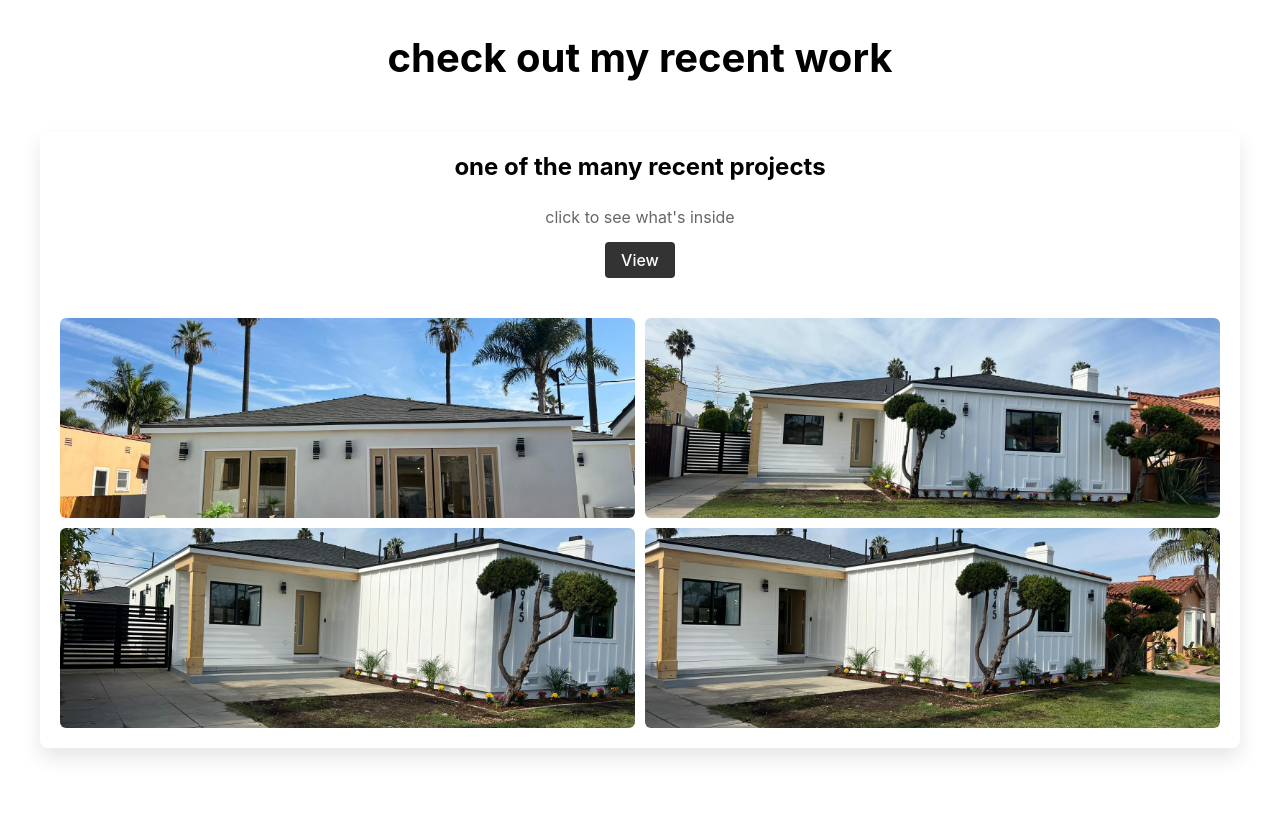
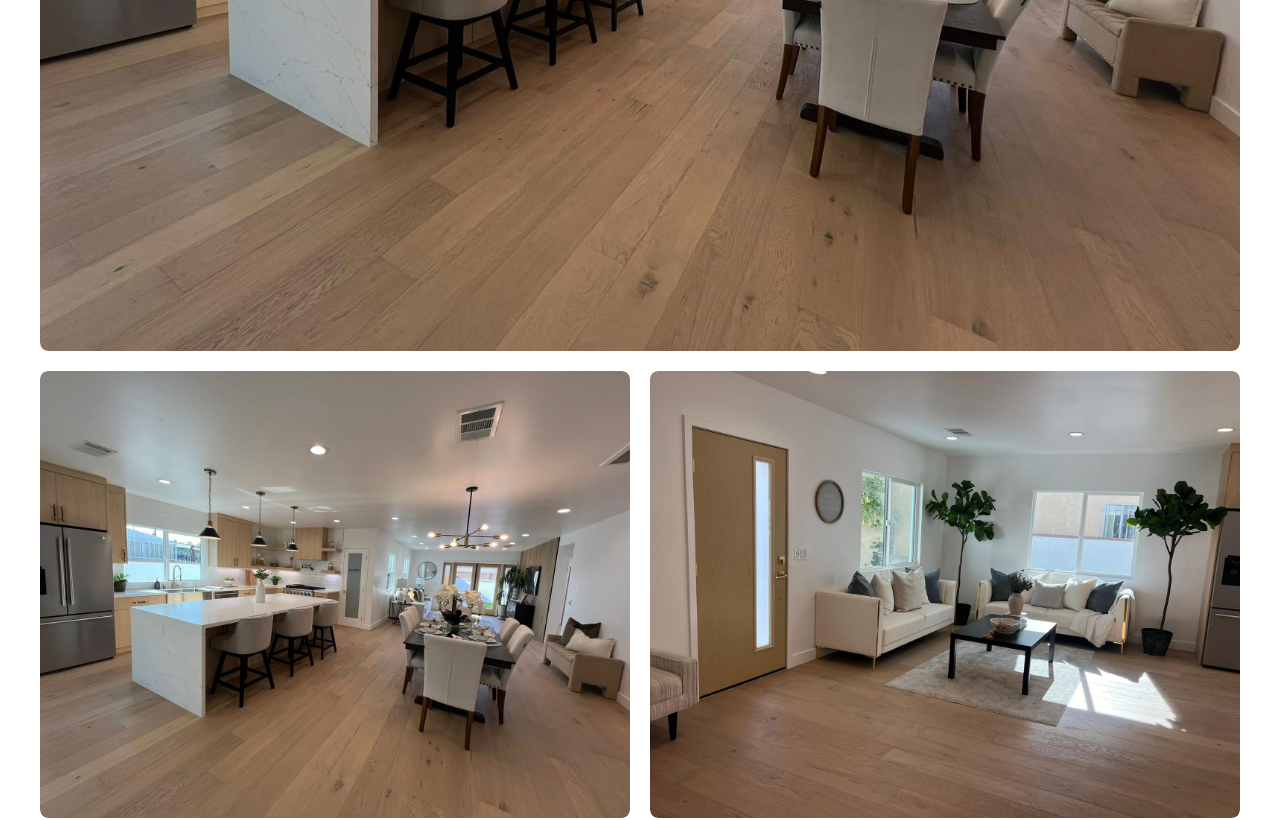
Before and after one commit to BahaMustafa/Design, a React (Create React App) app: page /#/project-details in a window 1280 px wide. Shown: the part 880-1700 px from the top of the page. Built offline with nearby package versions, Linux system fonts and the light colour scheme.

Commit message:
project images added

```diff
--- a/src/App.js
+++ b/src/App.js
@@ -1,5 +1,5 @@
 import React from 'react';
-import { BrowserRouter as Router, Routes, Route } from 'react-router-dom';
+import { HashRouter as Router, Routes, Route } from 'react-router-dom';
 import Hero from './components/Hero';
 import Portfolio from './components/Portfolio';
 import Contact from './components/Contact';
--- a/src/components/Portfolio.js
+++ b/src/components/Portfolio.js
@@ -31,20 +31,20 @@ function Portfolio() {
           <div className="project-info">
             <h3>one of the many recent projects</h3>
             <p>click to see what's inside</p>
-            <a href="/project-details" className="view-project">View</a>
+            <a href="#/project-details" className="view-project">View</a>
           </div>
           <div className="project-images-grid">
             <div className="project-image">
-              <img src={`${process.env.PUBLIC_URL}/images/52f730aa-4f5c-41a1-aef4-e33d1e75f931.jpg`} alt="Modern Residential Design" />
+              <img src={`./images/52f730aa-4f5c-41a1-aef4-e33d1e75f931.jpg`} alt="Modern Residential Design" />
             </div>
             <div className="project-image">
-              <img src={`${process.env.PUBLIC_URL}/images/6e0fc1e3-9753-4ea2-8981-69e3da8d757d.jpg`} alt="Commercial Building Design" />
+              <img src={`./images/6e0fc1e3-9753-4ea2-8981-69e3da8d757d.jpg`} alt="Commercial Building Design" />
             </div>
             <div className="project-image">
-              <img src={`${process.env.PUBLIC_URL}/images/2f9cfd7d-4893-4f88-8639-412225b96fa1.jpg`} alt="Urban Planning Project" />
+              <img src={`./images/2f9cfd7d-4893-4f88-8639-412225b96fa1.jpg`} alt="Urban Planning Project" />
             </div>
             <div className="project-image">
-              <img src={`${process.env.PUBLIC_URL}/images/644207c3-8f60-4152-a18c-d5a5c4e01474.jpg`} alt="Urban Planning Project" />
+              <img src={`./images/644207c3-8f60-4152-a18c-d5a5c4e01474.jpg`} alt="Urban Planning Project" />
             </div>
           </div>
         </div>
--- a/src/components/ProjectDetails.js
+++ b/src/components/ProjectDetails.js
@@ -6,157 +6,157 @@ function ProjectDetails() {
   const projectImages = [
     {
       id: 1,
-      src: `${process.env.PUBLIC_URL}/images/8c647198-b697-4d7a-9bf6-960fb6832abf.jpg`,
+      src: `./images/8c647198-b697-4d7a-9bf6-960fb6832abf.jpg`,
       alt: "Main Project View",
       fullWidth: true
     },
     {
       id: 2,
-      src: `${process.env.PUBLIC_URL}/images/8c647198-b697-4d7a-9bf6-960fb6832abf.jpg`,
+      src: `./images/8c647198-b697-4d7a-9bf6-960fb6832abf.jpg`,
       alt: "Interior Design Detail",
       fullWidth: false
     },
     {
       id: 3,
-      src: `${process.env.PUBLIC_URL}/images/018f71f5-43f6-4522-941d-e94f673776be.jpg`,
+      src: `./images/018f71f5-43f6-4522-941d-e94f673776be.jpg`,
       alt: "Exterior Perspective",
       fullWidth: false
     },
     {
       id: 4,
-      src: `${process.env.PUBLIC_URL}/images/4739fc21-ba1d-440d-bf1d-4e0eab23137e.jpg`,
+      src: `./images/4739fc21-ba1d-440d-bf1d-4e0eab23137e.jpg`,
       alt: "Panoramic View",
       fullWidth: true
     },
     {
       id: 5,
-      src: `${process.env.PUBLIC_URL}/images/3e068969-f25e-497e-9fb9-8592b0b3b8f8.jpg`,
+      src: `./images/3e068969-f25e-497e-9fb9-8592b0b3b8f8.jpg`,
       alt: "Detail View",
       fullWidth: false
     },
     {
       id: 6,
-      src: `${process.env.PUBLIC_URL}/images/44ed4b12-b46f-458d-8f1b-4528a7b0c5ae.jpg`,
+      src: `./images/44ed4b12-b46f-458d-8f1b-4528a7b0c5ae.jpg`,
       alt: "Final Render",
       fullWidth: false
     },
     {
       id: 7,
-      src: `${process.env.PUBLIC_URL}/images/402304be-3f55-4473-8108-adbfddb34f04.jpg`,
+      src: `./images/402304be-3f55-4473-8108-adbfddb34f04.jpg`,
       alt: "Final Render",
       fullWidth: true
     },
     {
       id: 8,
-      src: `${process.env.PUBLIC_URL}/images/f6261533-e363-44c7-a18c-64ba7e84151c.jpg`,
+      src: `./images/f6261533-e363-44c7-a18c-64ba7e84151c.jpg`,
       alt: "Final Render",
       fullWidth: false
     },
     {
       id: 9,
-      src: `${process.env.PUBLIC_URL}/images/e58231ab-21b6-4b5c-bca7-1f097a857fd7.jpg`,
+      src: `./images/e58231ab-21b6-4b5c-bca7-1f097a857fd7.jpg`,
       alt: "Final Render",
       fullWidth: false
     },
     {
       id: 10,
-      src: `${process.env.PUBLIC_URL}/images/e1ca5804-7d3e-44c7-891f-87ddd8fb4ba4.jpg`,
+      src: `./images/e1ca5804-7d3e-44c7-891f-87ddd8fb4ba4.jpg`,
       alt: "Final Render",
       fullWidth: true
     },
     {
       id: 11,
-      src: `${process.env.PUBLIC_URL}/images/da1f35ea-0ff4-4f06-bac4-c3f5adaadec3.jpg`,
+      src: `./images/da1f35ea-0ff4-4f06-bac4-c3f5adaadec3.jpg`,
       alt: "Final Render",
       fullWidth: false
     },
     {
       id: 12,
-      src: `${process.env.PUBLIC_URL}/images/c25ff646-fdf9-4014-ad54-1b6dbfdfcae9.jpg`,
+      src: `./images/c25ff646-fdf9-4014-ad54-1b6dbfdfcae9.jpg`,
       alt: "Final Render",
       fullWidth: false
     },
     {
       id: 13,
-      src: `${process.env.PUBLIC_URL}/images/402304be-3f55-4473-8108-adbfddb34f04.jpg`,
+      src: `./images/402304be-3f55-4473-8108-adbfddb34f04.jpg`,
       alt: "Final Render",
       fullWidth: true
     },
     {
       id: 14,
-      src: `${process.env.PUBLIC_URL}/images/34fe37a2-ba61-4ea1-9c93-c7b233e7b6b4.jpg`,
+      src: `./images/34fe37a2-ba61-4ea1-9c93-c7b233e7b6b4.jpg`,
       alt: "Final Render",
       fullWidth: true
     },
     {
       id: 15,
-      src: `${process.env.PUBLIC_URL}/images/bf01ec4b-99d6-4e77-981f-a51beab9d12d.jpg`,
+      src: `./images/bf01ec4b-99d6-4e77-981f-a51beab9d12d.jpg`,
       alt: "Final Render",
       fullWidth: false
     },
     {
       id: 16,
-      src: `${process.env.PUBLIC_URL}/images/45911b29-1a11-4959-a039-349e1348dd45.jpg`,
+      src: `./images/45911b29-1a11-4959-a039-349e1348dd45.jpg`,
       alt: "Final Render",
       fullWidth: false
     },
     {
       id: 17,
-      src: `${process.env.PUBLIC_URL}/images/bb01475c-6f0a-4a3e-8c39-de5fdd193cad.jpg`,
+      src: `./images/bb01475c-6f0a-4a3e-8c39-de5fdd193cad.jpg`,
       alt: "Final Render",
       fullWidth: false
     },
     {
       id: 18,
-      src: `${process.env.PUBLIC_URL}/images/a5bf3270-1ab6-47b6-83d3-20f2b424efd3.jpg`,
+      src: `./images/a5bf3270-1ab6-47b6-83d3-20f2b424efd3.jpg`,
       alt: "Final Render",
       fullWidth: false
     },
     {
       id: 19,
-      src: `${process.env.PUBLIC_URL}/images/3c81f19e-acca-43e7-832b-e5430dd2f7d0.jpg`,
+      src: `./images/3c81f19e-acca-43e7-832b-e5430dd2f7d0.jpg`,
       alt: "Final Render",
       fullWidth: false
     },
     {
       id: 20,
-      src: `${process.env.PUBLIC_URL}/images/60c91de0-bd49-449a-8bab-b9b5620f61ad.jpg`,
+      src: `./images/60c91de0-bd49-449a-8bab-b9b5620f61ad.jpg`,
       alt: "Final Render",
       fullWidth: false
     },
     {
       id: 21,
-      src: `${process.env.PUBLIC_URL}/images/3fcaddb5-ba1a-4b04-8ddb-7499ddd0e1ef.jpg`,
+      src: `./images/3fcaddb5-ba1a-4b04-8ddb-7499ddd0e1ef.jpg`,
       alt: "Final Render",
       fullWidth: true
     },
     {
       id: 22,
-      src: `${process.env.PUBLIC_URL}/images/9fadaf7c-316d-4618-8a57-f2be7a7253e1.jpg`,
+      src: `./images/9fadaf7c-316d-4618-8a57-f2be7a7253e1.jpg`,
       alt: "Final Render",
       fullWidth: false
     },
     {
       id: 23,
-      src: `${process.env.PUBLIC_URL}/images/7d6b07a5-40c0-49c6-aa5a-8eac758518a5.jpg`,
+      src: `./images/7d6b07a5-40c0-49c6-aa5a-8eac758518a5.jpg`,
       alt: "Final Render",
       fullWidth: false
     },
     {
       id: 24,
-      src: `${process.env.PUBLIC_URL}/images/5eb8c0cb-7ae8-4462-bc32-ac01b88f24d6.jpg`,
+      src: `./images/5eb8c0cb-7ae8-4462-bc32-ac01b88f24d6.jpg`,
       alt: "Final Render",
       fullWidth: true
     },
     {
       id: 25,
-      src: `${process.env.PUBLIC_URL}/images/7b2d527e-1ae6-442f-8232-fd4414295d86.jpg`,
+      src: `./images/7b2d527e-1ae6-442f-8232-fd4414295d86.jpg`,
       alt: "Final Render",
       fullWidth: false
     },
     {
       id: 26,
-      src: `${process.env.PUBLIC_URL}/images/644207c3-8f60-4152-a18c-d5a5c4e01474.jpg`,
+      src: `./images/644207c3-8f60-4152-a18c-d5a5c4e01474.jpg`,
       alt: "Final Render",
       fullWidth: false
     }
```
